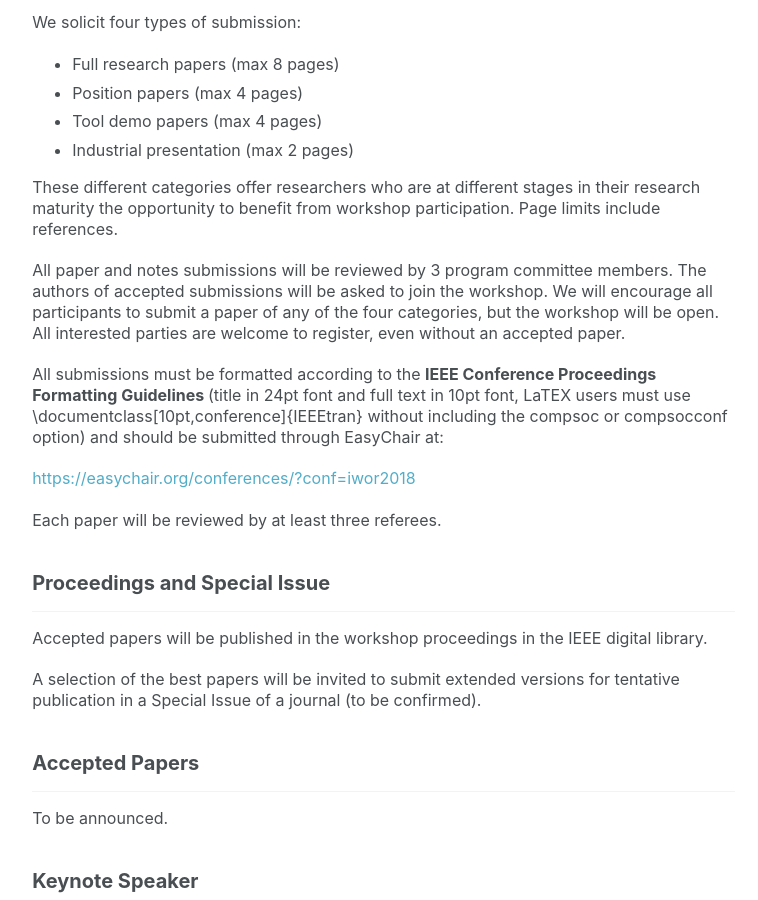
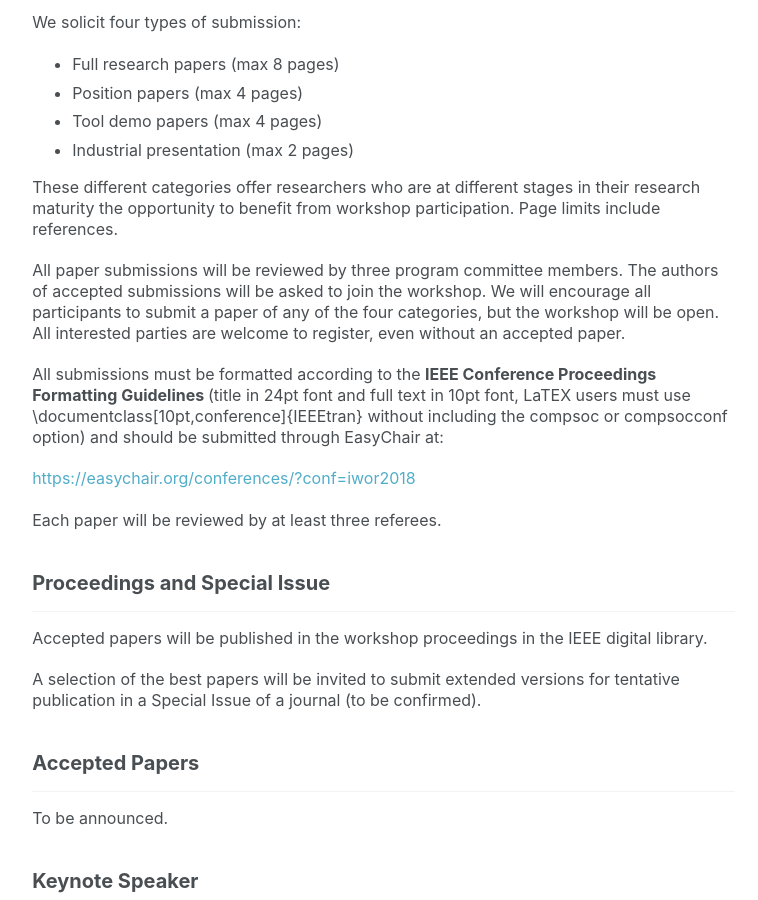
Before and after one commit to iwor/iwor2018, a Jekyll site: the page built from index.html, in a window 1280 px wide and 900 px high, scrolled down 2177 px. Shown: the whole window, without its empty margins (234-992 px from the left). Built offline with Jekyll 4.4.1, drawn with Linux system fonts in a browser that asks for light colours; the list of posts is cut into pages by our own code; comment, search, counter and statistics services are not loaded.

Commit message:
update dates

```diff
--- a/index.html
+++ b/index.html
@@ -107,7 +107,7 @@ related, including, but not limited to:</p>
 </ul>
 
 <p> These different categories offer researchers who are at different stages in their research maturity the opportunity to benefit from workshop participation. Page limits include references.</p>
-<p>All paper and notes submissions will be reviewed by 3 program committee members. The authors of accepted submissions will be asked to join the workshop. We will encourage all participants to submit a paper of any of the four categories,  but the workshop will be open. All interested parties are welcome to register, even without an accepted paper.</p>
+<p>All paper submissions will be reviewed by three program committee members. The authors of accepted submissions will be asked to join the workshop. We will encourage all participants to submit a paper of any of the four categories,  but the workshop will be open. All interested parties are welcome to register, even without an accepted paper.</p>
 <p>All submissions must be formatted according to the <strong>IEEE Conference Proceedings Formatting Guidelines </strong>(title in 24pt font and full text in 10pt font, LaTEX users must use \documentclass[10pt,conference]{IEEEtran}
 without including the compsoc or compsocconf option) and should be submitted through EasyChair at:</p>
 
```
